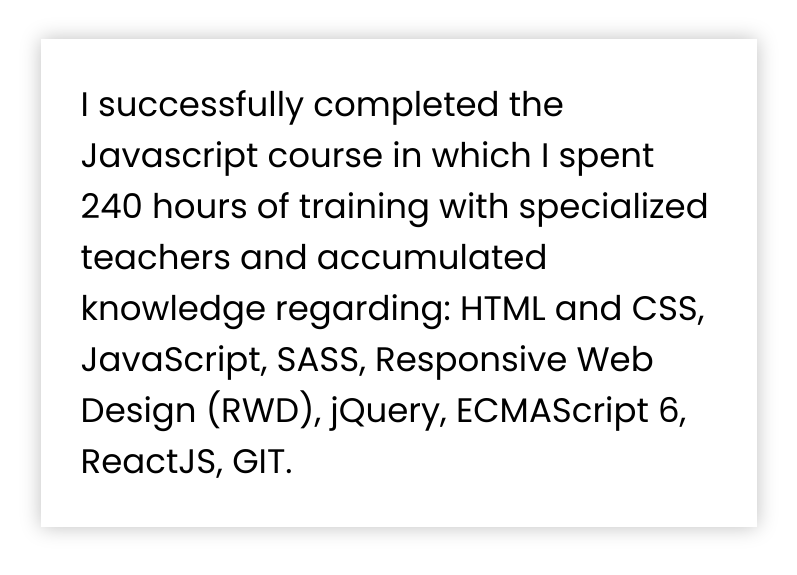
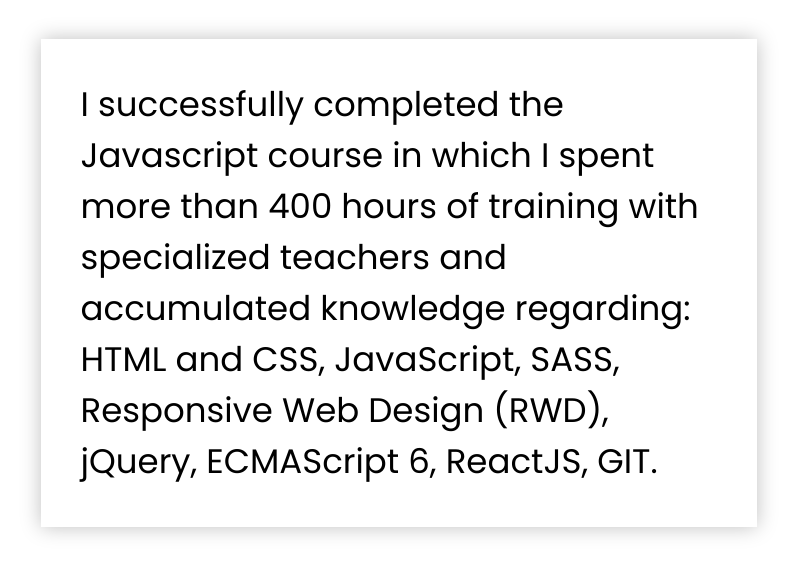
Before and after one commit to cosmin1313/website, a plain HTML site: page index.html in a window 1280 px wide. Shown: the part 1222-1797 px from the top of the page, without its empty margins (241-1038 px from the left). Drawn offline with Linux system fonts and the light colour scheme.

Commit message:
Update index

```diff
--- a/index.html
+++ b/index.html
@@ -57,7 +57,7 @@
       <div class="container">
         <h1>About me in a few words</h1>
         <div class="description">
-          I successfully completed the Javascript course in which I spent 240
+          I successfully completed the Javascript course in which I spent more than 400
           hours of training with specialized teachers and accumulated knowledge
           regarding: HTML and CSS, JavaScript, SASS, Responsive Web Design
           (RWD), jQuery, ECMAScript 6, ReactJS, GIT.
```
